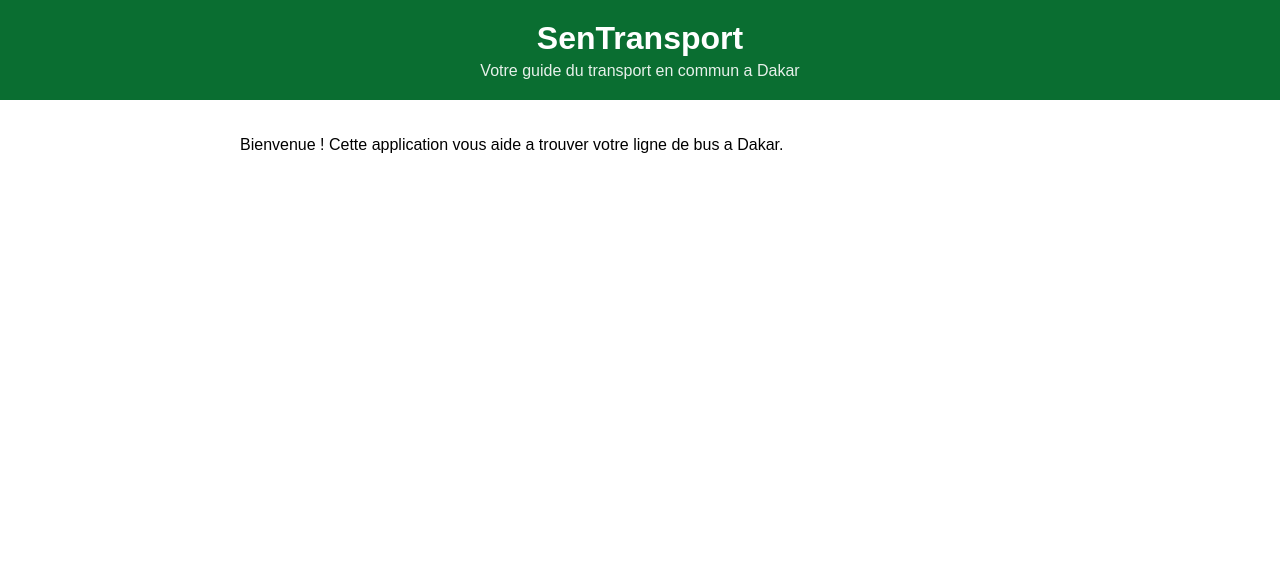
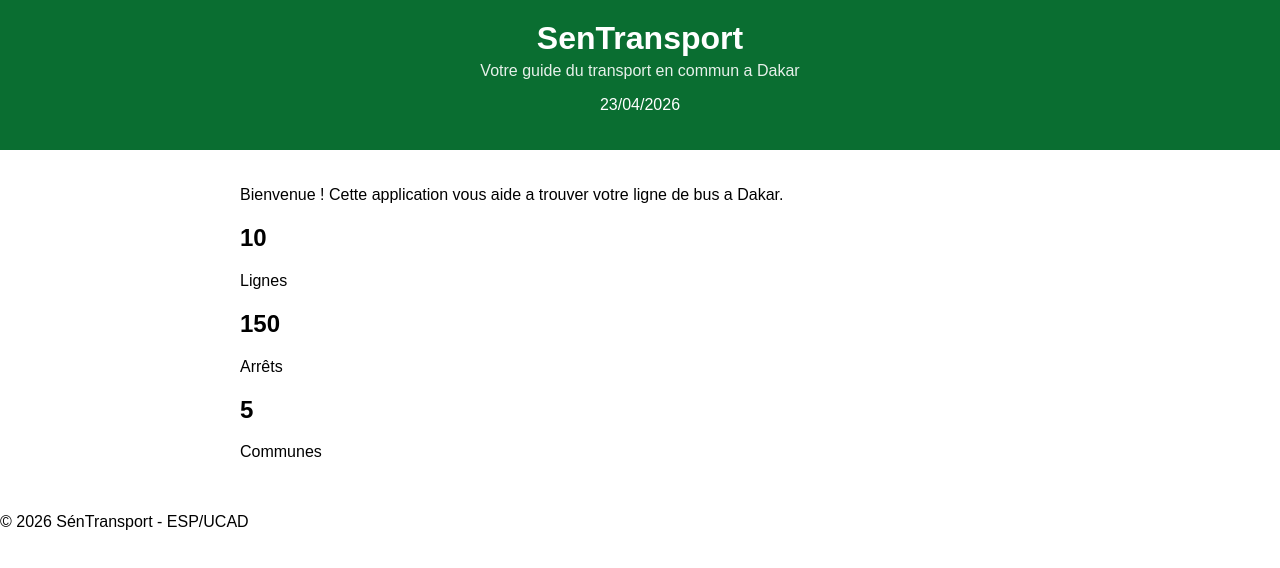
Before and after one commit to Manzidath-E/SenTransport, a React (Create React App) app: page / in a window 1280 px wide. Shown: the top 568 px of the page. Built offline with nearby package versions, Linux system fonts and the light colour scheme.

Commit message:
Ajout Footer, dateHeader et composants statistique

```diff
--- a/src/App.js
+++ b/src/App.js
@@ -1,5 +1,9 @@
 import './App.css';
 import Header from './Header';
+import Footer from './Footer';
+import Statistique from './Statistique';
+import Statistique2 from './Statistique2';
+import Statistique3 from './Statistique3';
 
 function App() {
   return (
@@ -8,7 +12,11 @@
       <main className="contenu">
         <p>Bienvenue ! Cette application vous aide a trouver
         votre ligne de bus a Dakar.</p>
+        <Statistique />
+        <Statistique2 />
+        <Statistique3 />
       </main>
+      <Footer />
     </div>
   );
 }
--- /dev/null
+++ b/src/Footer.css
@@ -0,0 +1,6 @@
+.footer {
+  background-color: #333;
+  color: white;
+  text-align: center;
+  padding: 15px;
+}
--- /dev/null
+++ b/src/Footer.js
@@ -0,0 +1,11 @@
+import './Footer.js';
+
+function Footer() {
+  return (
+    <footer className="footer">
+      <p>© 2026 SénTransport - ESP/UCAD</p>
+    </footer>
+  );
+}
+
+export default Footer;
--- a/src/Header.js
+++ b/src/Header.js
@@ -7,6 +7,9 @@
       <p className="header-soustitre">
         Votre guide du transport en commun a Dakar
       </p>
+      <p className="header-date">
+        {new Date().toLocaleDateString('fr-FR')}
+      </p>
     </header>
   );
 }
--- /dev/null
+++ b/src/Statistique.js
@@ -0,0 +1,10 @@
+function Statistique() {
+  return (
+    <div className="statistique">
+      <h2>10</h2>
+      <p>Lignes</p>
+    </div>
+  );
+}
+
+export default Statistique;
--- /dev/null
+++ b/src/Statistique2.js
@@ -0,0 +1,10 @@
+function Statistique2() {
+  return (
+    <div className="statistique">
+      <h2>150</h2>
+      <p>Arrêts</p>
+    </div>
+  );
+}
+
+export default Statistique2;
--- /dev/null
+++ b/src/Statistique3.js
@@ -0,0 +1,10 @@
+function Statistique3() {
+  return (
+    <div className="statistique">
+      <h2>5</h2>
+      <p>Communes</p>
+    </div>
+  );
+}
+
+export default Statistique3;
```
